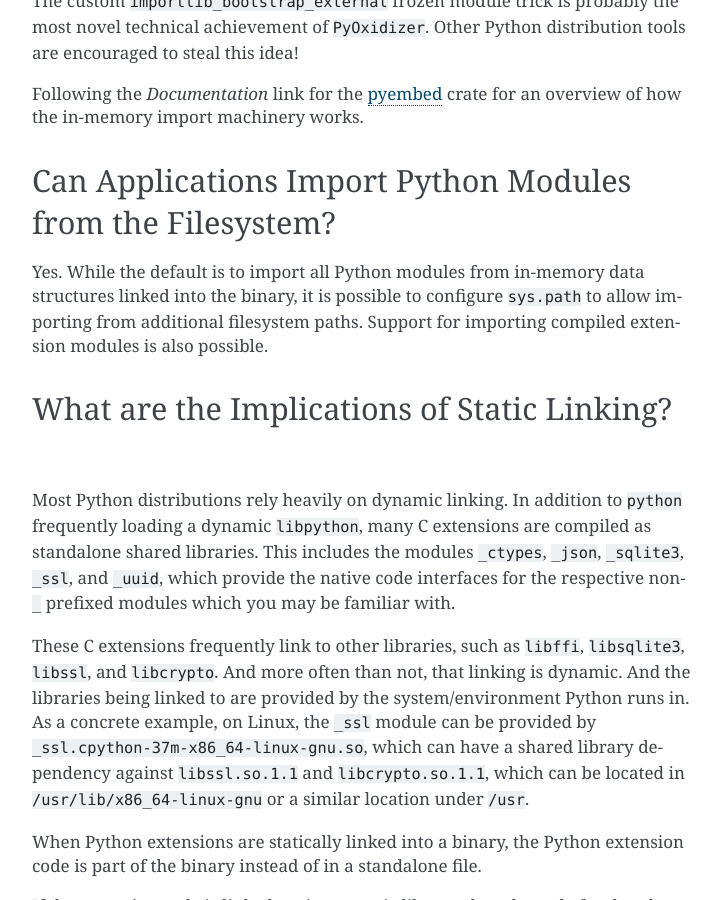
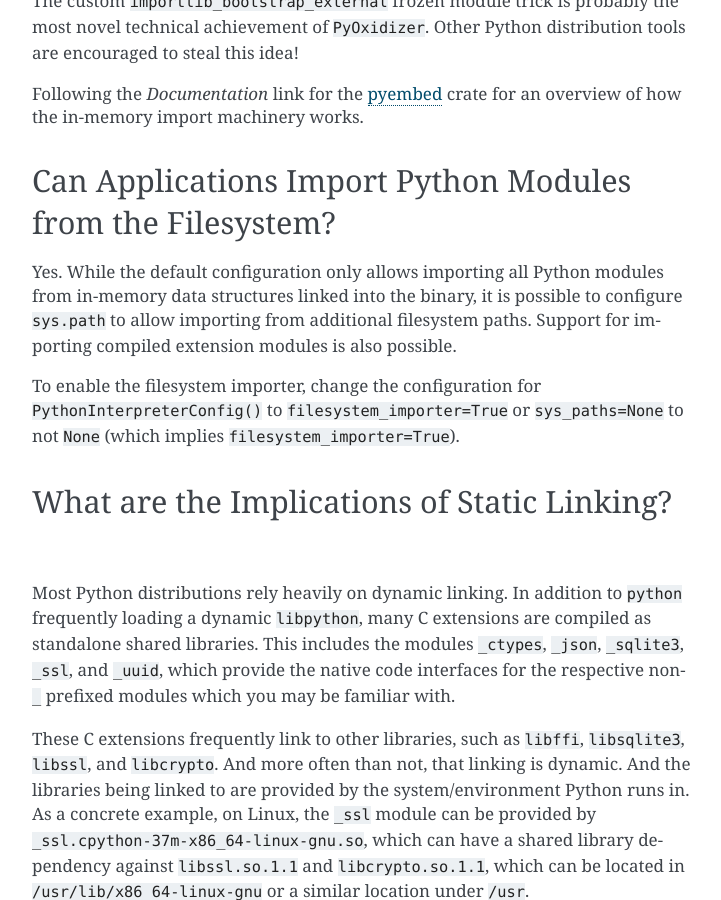
Before and after one commit to indygreg/PyOxidizer, a Sphinx documentation site: the page built from docs/faq.rst, in a window 1280 px wide and 900 px high, scrolled down 3138 px. Shown: the whole window, without its empty margins (388-1109 px from the left). Built offline with Sphinx 7.4.7, drawn with Linux system fonts in a browser that asks for light colours; the version number could not be read and is left out.

Commit message:
#226 update documentation to make it more explicit on how to enable the filesystem importer, which is disabled by default

```diff
--- a/docs/faq.rst
+++ b/docs/faq.rst
@@ -146,10 +146,16 @@ the in-memory import machinery works.
 Can Applications Import Python Modules from the Filesystem?
 ===========================================================
 
-Yes. While the default is to import all Python modules from in-memory
-data structures linked into the binary, it is possible to configure
-``sys.path`` to allow importing from additional filesystem paths.
+Yes. While the default configuration only allows importing
+all Python modules from in-memory data structures linked
+into the binary, it is possible to configure ``sys.path``
+to allow importing from additional filesystem paths.
 Support for importing compiled extension modules is also possible.
+
+To enable the filesystem importer, change the configuration for
+``PythonInterpreterConfig()`` to ``filesystem_importer=True`` or
+``sys_paths=None`` to not ``None`` (which implies
+``filesystem_importer=True``).
 
 What are the Implications of Static Linking?
 ============================================
```
